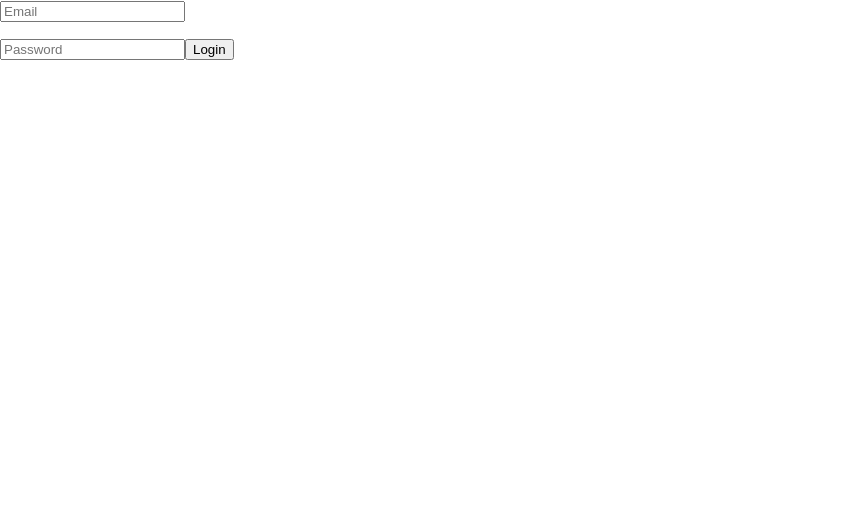
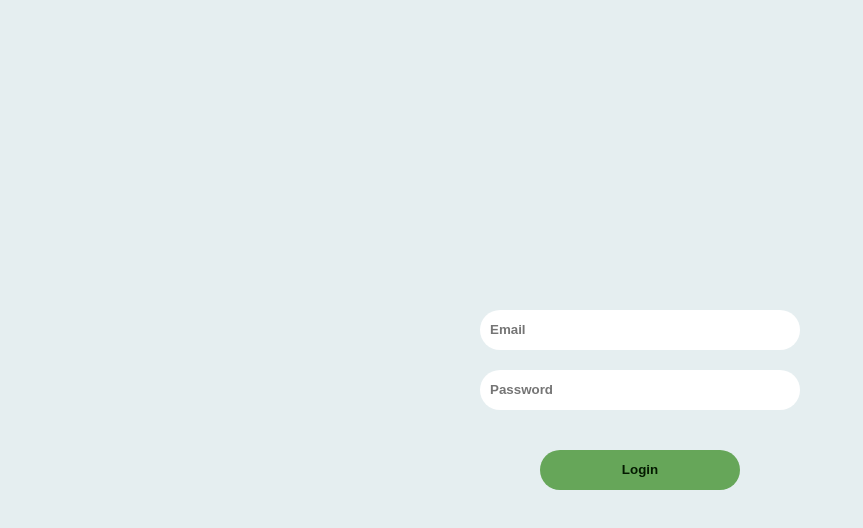
Before and after one commit to JustOreeo/banking-app, a React (Create React App) app: page / in a window 1280 px wide. Shown: the top 528 px of the page, without its empty margins (0-863 px from the left). Built offline with nearby package versions, Linux system fonts and the light colour scheme.

Commit message:
feat:login

```diff
--- a/public/index.html
+++ b/public/index.html
@@ -4,6 +4,7 @@
     <meta charset="utf-8" />
     <meta name="viewport" content="width=device-width, initial-scale=1" />
     <meta name="theme-color" content="#000000" />
+    <link href='https://fonts.googleapis.com/css?family=Raleway' rel='stylesheet'>
     <meta
       name="description"
       content="Web site created using create-react-app"
--- a/src/Components/App.js
+++ b/src/Components/App.js
@@ -1,9 +1,54 @@
-import './App.css';
+import '../assets/App.css';
 import Login from './Login';
+import React,{useState,useEffect} from 'react';
+const LOCAL_STORAGE_USERS="storedUsers";
 function App() {
+  const [users, setUsers]=useState([])
+  const [admin, setadmin]=useState("")
+
+  //useEffect
+  useEffect(()=>{
+    const storedUsers=JSON.parse(localStorage.getItem(LOCAL_STORAGE_USERS))
+    if(!storedUsers){
+      console.log("Scenario 0")
+      setadmin("false")
+    }
+    if(storedUsers){
+      console.log("Scenario 1")
+      console.log(storedUsers)
+      //if there's a new registered user
+      if(storedUsers>1){
+        setUsers( prevUsers => [...prevUsers, ...storedUsers] );
+      }else{
+        setUsers(storedUsers)
+      }
+
+    }
+    console.log("0 & 1.useEffect test run: If storedUsers is not existing(Scenario 0), if existing (Scenario 1)")
+    },[])
+
+    useEffect(()=>{
+      if(admin==="false"){
+        setUsers(prevUsers=>[...prevUsers,{id:1, name:"Admin Admin",email:"admin@gmail.com",password:"01234567",accountType:"admin",balance:0}])
+        console.log("Scenario 2")
+      }
+      console.log("2.useEffect test run: If admin(false) not existing, setUser(admin)")
+    },[admin])
+
+    useEffect(()=>{
+      if(users.length===1){
+        console.log("Scenario 3 ")
+        localStorage.setItem(LOCAL_STORAGE_USERS,JSON.stringify(users))
+      }
+      console.log("3. useEffect test run: if admin is added to users, setItem(save to local storage)")
+    },[users])
+
   return (
     <>
-    <Login/>
+    <div className='container'>
+    <Login Userlist={users}/>
+    </div>
+
     </>
   )
 
--- a/src/Components/Login.js
+++ b/src/Components/Login.js
@@ -1,23 +1,76 @@
+
+import '../assets/Login.css';
 import React,{useState,useRef} from 'react';
 
-export default function Login() {
-    const emailRef=useRef()//useRef -reference element inside our html
-    const passwordRef=useRef()
+
+export default function Login({Userlist}) {
+    const emailRef=useRef()
+    const passRef=useRef()
     const [emailError, setEmailError] = useState('')
-      //Fuctions
-      function handleLogin(e){
-        const email=emailRef.current.value
-        if(email===""){
-           setEmailError("sdasdas")
+    const [passError, setPassError] = useState('')
+    const [loginError, setLoginError] = useState('')
+    let email;
+    let password;
+
+    //Functions for Login Validations
+    function handleEmail(){
+      email=emailRef.current.value
+
+      if(email===""){
+        setEmailError("Email is required")
+        emailRef.current.classList.add("error")
+      }else{
+        setEmailError("")
+        emailRef.current.classList.remove("error")
+      }
+      setLoginError("")
+    }
+    function handlePass(){
+      password=passRef.current.value
+
+      if(password===""){
+        setPassError("Password is required")
+        passRef.current.classList.add("error")
+      }else{
+        setPassError("")
+        passRef.current.classList.remove("error")
+      }
+      setLoginError("")
+    }
+    function handleLogin(e){
+      e.preventDefault();
+      email=emailRef.current.value
+      password=passRef.current.value
+      let account;
+      if(email===""){
+        setEmailError("Email is required")
+        emailRef.current.classList.add("error")
+      }
+      if(password===""){
+        setPassError("Password is required")
+        passRef.current.classList.add("error")
+      }
+      if(email!==""&&password!==""){
+        account= Userlist.find(users => users.email === "admin@gmail.com")
+        if(email===account.email&&password===account.password){
+          setLoginError("Success")
+        }else{
+          setLoginError("Invalid email/password")
+          passRef.current.classList.remove("error")
+          emailRef.current.classList.remove("error")
         }
-        console.log(email)
+      }
     }
   return (
     <div>
-      <input type="email" ref={emailRef} placeholder='Email'/>
-      <p>{emailError}</p>
-      <input type="password" ref={passwordRef} placeholder='Password'/>
-      <button onClick={handleLogin}>Login</button>
+      <form onSubmit={handleLogin} className='login-container' noValidate>
+        <input type="email" ref={emailRef} placeholder='Email' className="input" onChange={handleEmail}/>
+        <span className="errorMsg">{emailError}</span>
+        <input type="password" ref={passRef} placeholder='Password' className="input" onChange={handlePass}/>
+        <span className="errorMsg">{passError}</span>
+        <span className="errorMsg">{loginError}</span>
+        <button type="submit" className="btn">Login</button>
+      </form>
     </div>
   )
 }
--- /dev/null
+++ b/src/assets/Login.css
@@ -0,0 +1,61 @@
+.login-container{
+   height:100vh;
+   background-color: #E5EEF0;
+   display: flex;
+   flex-direction: column;
+   align-items: center;
+   justify-content: center;
+}
+.btn{
+    border-radius: 40px;
+    border: none;
+    width: 200px;
+    background: #66A659;
+    color: #041A00;
+    padding-left: 10px;
+    padding-right: 10px;
+    font-weight: 700;
+    line-height: 38px;
+
+}
+.disabled{
+    cursor:not-allowed;
+    pointer-events:none;
+    background-color: #0f0e0e44;
+    color: #ffffff;
+
+}
+.enabled{
+    cursor:not-allowed;
+    cursor: pointer;
+}
+.input{
+
+    border-radius: 40px;
+    border: none;
+    width: 300px;
+    color: #041A00;
+    padding-left: 10px;
+    padding-right: 10px;
+
+    font-weight: 700;
+    line-height: 38px;
+}
+.input:focus{
+    outline: none;
+
+}
+.error{
+    border: 1px solid;
+    border-color: #B21A1A;
+
+}
+.error:focus{
+    outline: none;
+
+}
+.errorMsg{
+    height: 20px;
+    font-size: 15px;
+    color:#B21A1A
+}
--- a/src/index.css
+++ b/src/index.css
@@ -1,13 +1,5 @@
 body {
   margin: 0;
-  font-family: -apple-system, BlinkMacSystemFont, 'Segoe UI', 'Roboto', 'Oxygen',
-    'Ubuntu', 'Cantarell', 'Fira Sans', 'Droid Sans', 'Helvetica Neue',
-    sans-serif;
-  -webkit-font-smoothing: antialiased;
-  -moz-osx-font-smoothing: grayscale;
+  font-family: 'Raleway';
+
 }
-
-code {
-  font-family: source-code-pro, Menlo, Monaco, Consolas, 'Courier New',
-    monospace;
-}
```
Also changed, not shown: public/robots.txt (deleted), src/assets/App.css (added).
